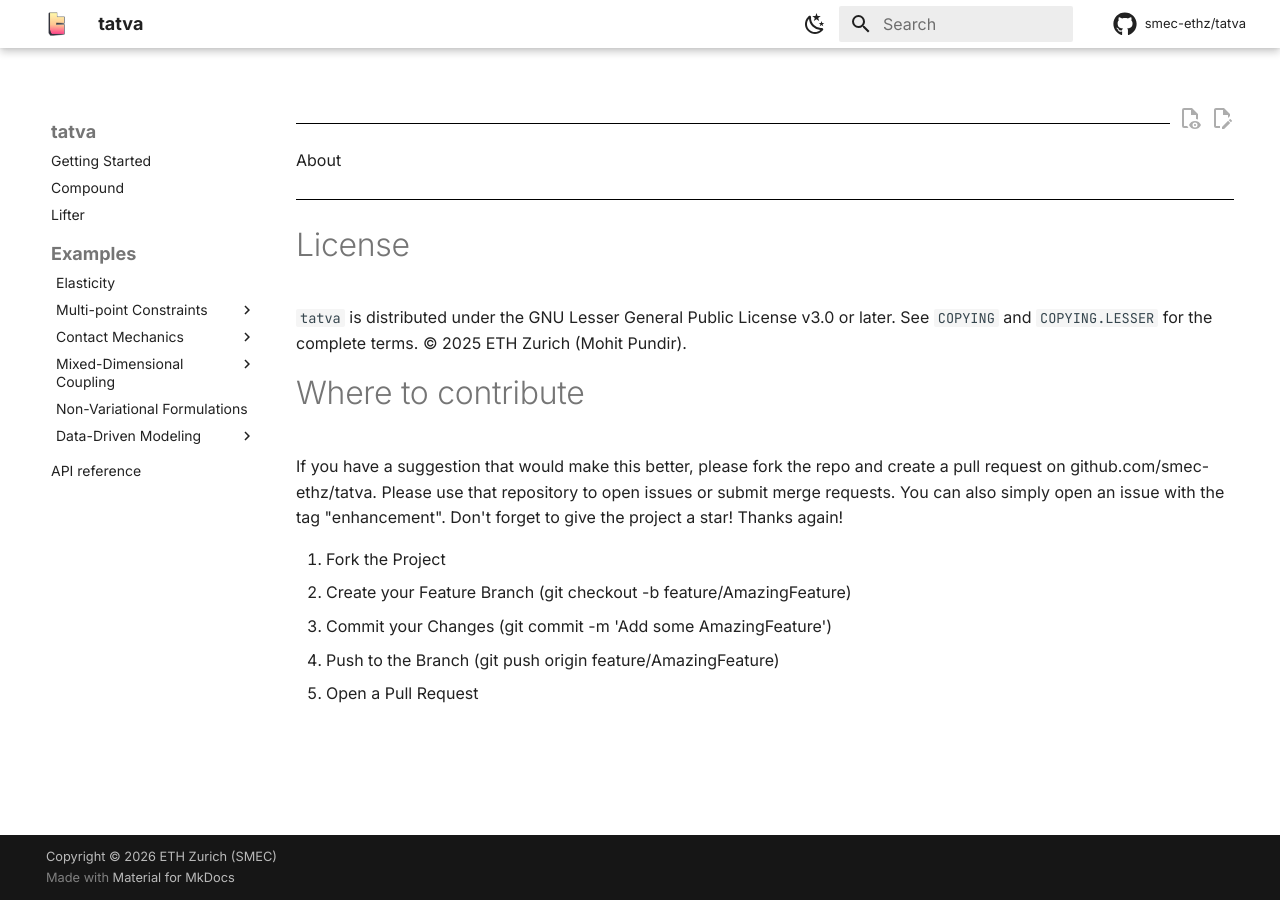
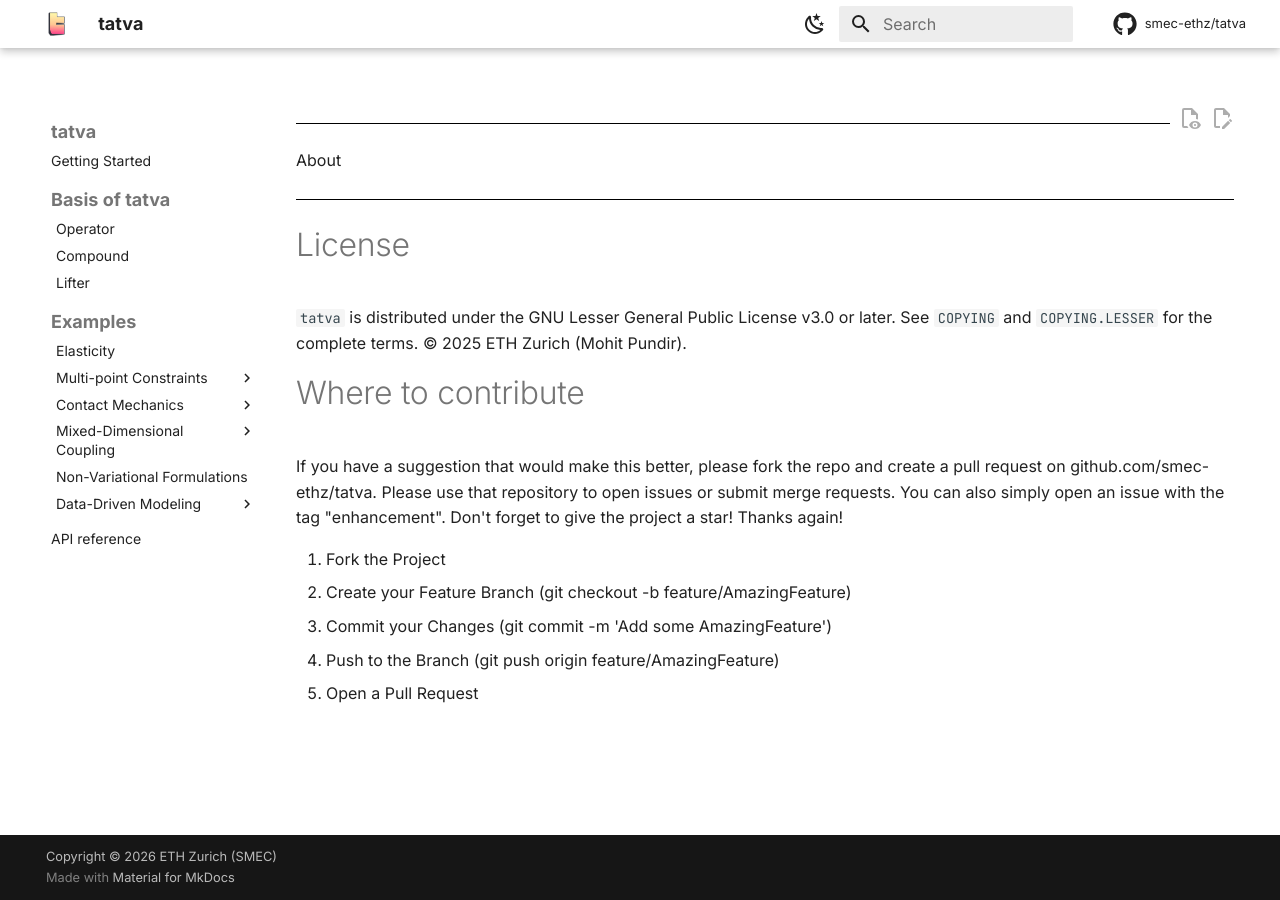
Before and after one commit to smec-ethz/tatva-docs, an MkDocs documentation site: the page built from docs/about.md, in a window 1280 px wide. Built offline with MkDocs 1.6.1 and Material for MkDocs 9.7.7, drawn with Linux system fonts in a browser that asks for light colours; comment, search, counter and statistics services are not loaded.

Commit message:
chore: add operator guide and section basics

```diff
--- a/mkdocs.yml
+++ b/mkdocs.yml
@@ -129,8 +129,10 @@ plugins:
 
 nav:
   - Getting Started: "index.md"
-  - Compound: "compound.ipynb"
-  - Lifter: "lifter.ipynb"
+  - Basis of tatva:
+    - Operator: "operator.ipynb"
+    - Compound: "compound.ipynb"
+    - Lifter: "lifter.ipynb"
   - Examples:
       - Elasticity:
           - "examples/linear_elasticity.ipynb"
```
Also changed, not shown: docs/operator.ipynb (added).
